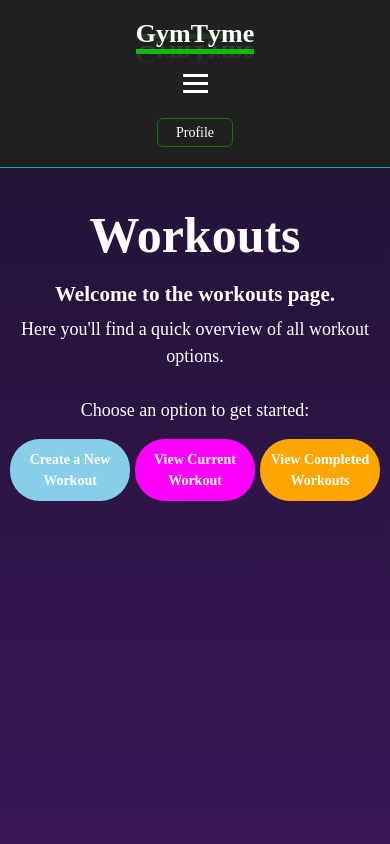
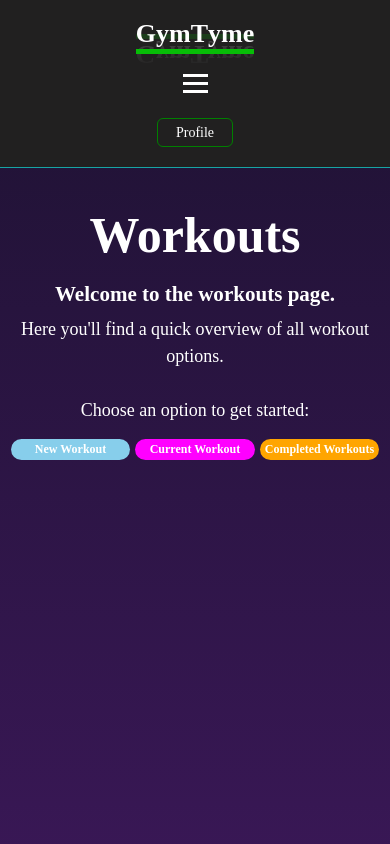
Before and after one commit to Satokii/gymtyme, a React (Vite) app: page /workouts in a window 390 px wide. Shown: the top 844 px of the page. Built offline with nearby package versions, Linux system fonts and the light colour scheme; a web font is replaced by a local one.

Commit message:
style: adjusted workout options button styles on smaller screens

```diff
--- a/src/components/workouts/index.jsx
+++ b/src/components/workouts/index.jsx
@@ -19,9 +19,9 @@ function Workouts({ newWorkout, setNewWorkout, currentWorkout, setCurrentWorkout
                     <p>Choose an option to get started:</p>
                 </div>
                 <div className='button-options grid'>
-                    <button className='create-new-workout-btn' onClick={() => ToggleNewWorkout(setToggleShow)}>Create a New Workout</button>
-                    <button className='view-current-workout-btn' onClick={() => ToggleCurrentWorkout(setToggleShow)}>View Current Workout</button>
-                    <button className='view-all-workouts-btn' onClick={() => ToggleAllWorkouts(setToggleShow)}>View Completed Workouts</button>
+                    <button className='create-new-workout-btn' onClick={() => ToggleNewWorkout(setToggleShow)}>New Workout</button>
+                    <button className='view-current-workout-btn' onClick={() => ToggleCurrentWorkout(setToggleShow)}>Current Workout</button>
+                    <button className='view-all-workouts-btn' onClick={() => ToggleAllWorkouts(setToggleShow)}>Completed Workouts</button>
                 </div>
                 <div className='workouts-sections grid'>
                     {toggleShow === 'new' && <NewWorkout newWorkout={newWorkout} setNewWorkout={setNewWorkout} currentWorkout={currentWorkout} setCurrentWorkout={setCurrentWorkout} showNewWorkout={showNewWorkout} setShowNewWorkout={setShowNewWorkout} />}
--- a/src/styles/workouts/workouts.css
+++ b/src/styles/workouts/workouts.css
@@ -42,10 +42,11 @@
 .button-options button {
     padding: 10px 30px;
     border: none;
-    border-radius: 30px;
+    border-radius: 9999px;
     font-size: 22px;
     font-weight: bold;
     color: white;
+    line-height: normal;
 }
 
 .create-new-workout-btn {
@@ -95,7 +96,6 @@
         padding: 40px 30px 20px;
     }
     .button-options button {
-        padding: 5px 10px;
         font-size: 16px;
     }
 }
@@ -118,8 +118,8 @@
         margin-top: 15px;
     }
     .button-options button {
-        padding: 10px 8px;
-        font-size: 14px;
+        padding: 3px 5px;
+        font-size: 12px;
     }
 }
 
@@ -134,7 +134,6 @@
         font-size: 16px;
     }
     .button-options button {
-        padding: 6px;
-        font-size: 12px;
+        font-size: 11px;
     }
 }
```
